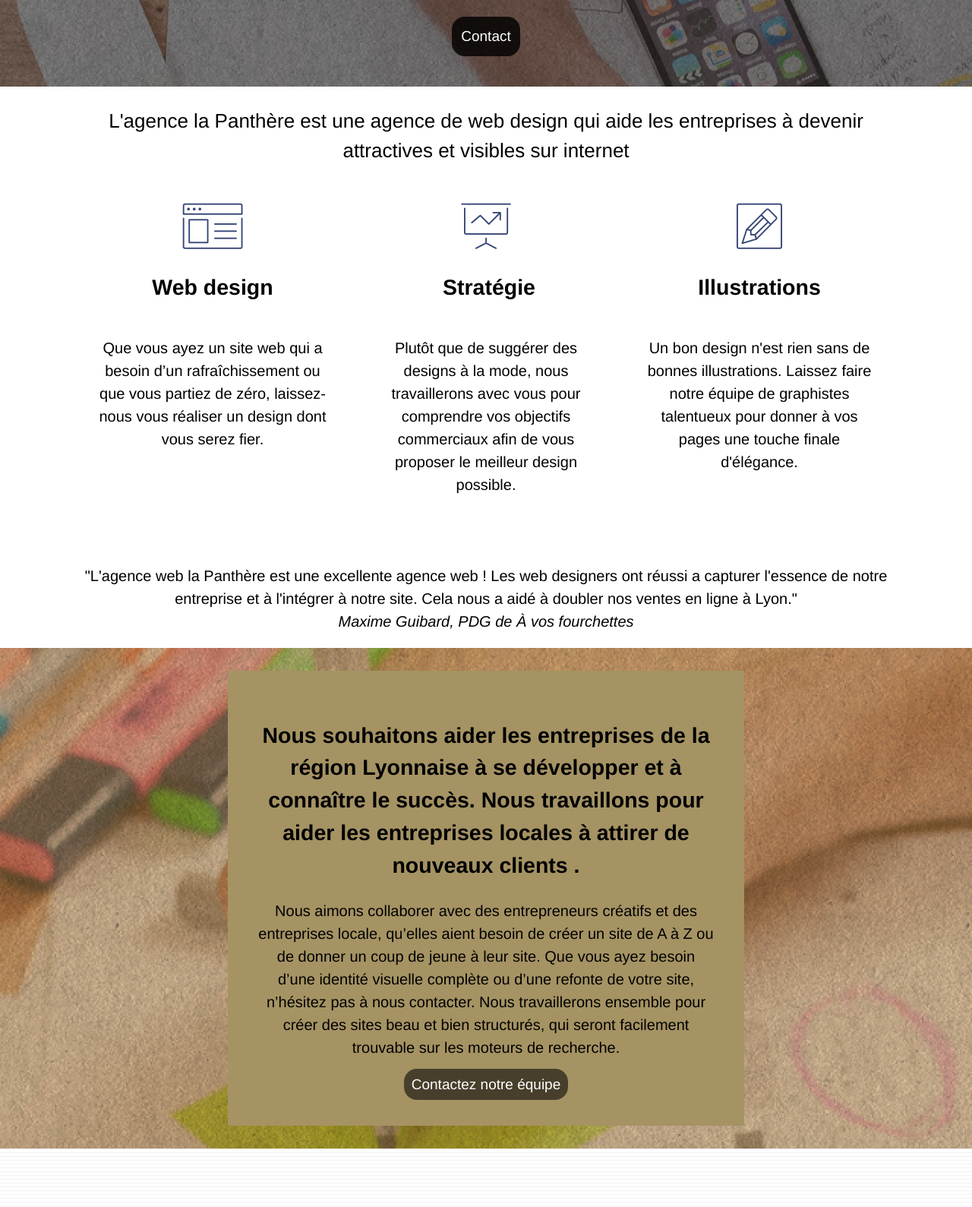
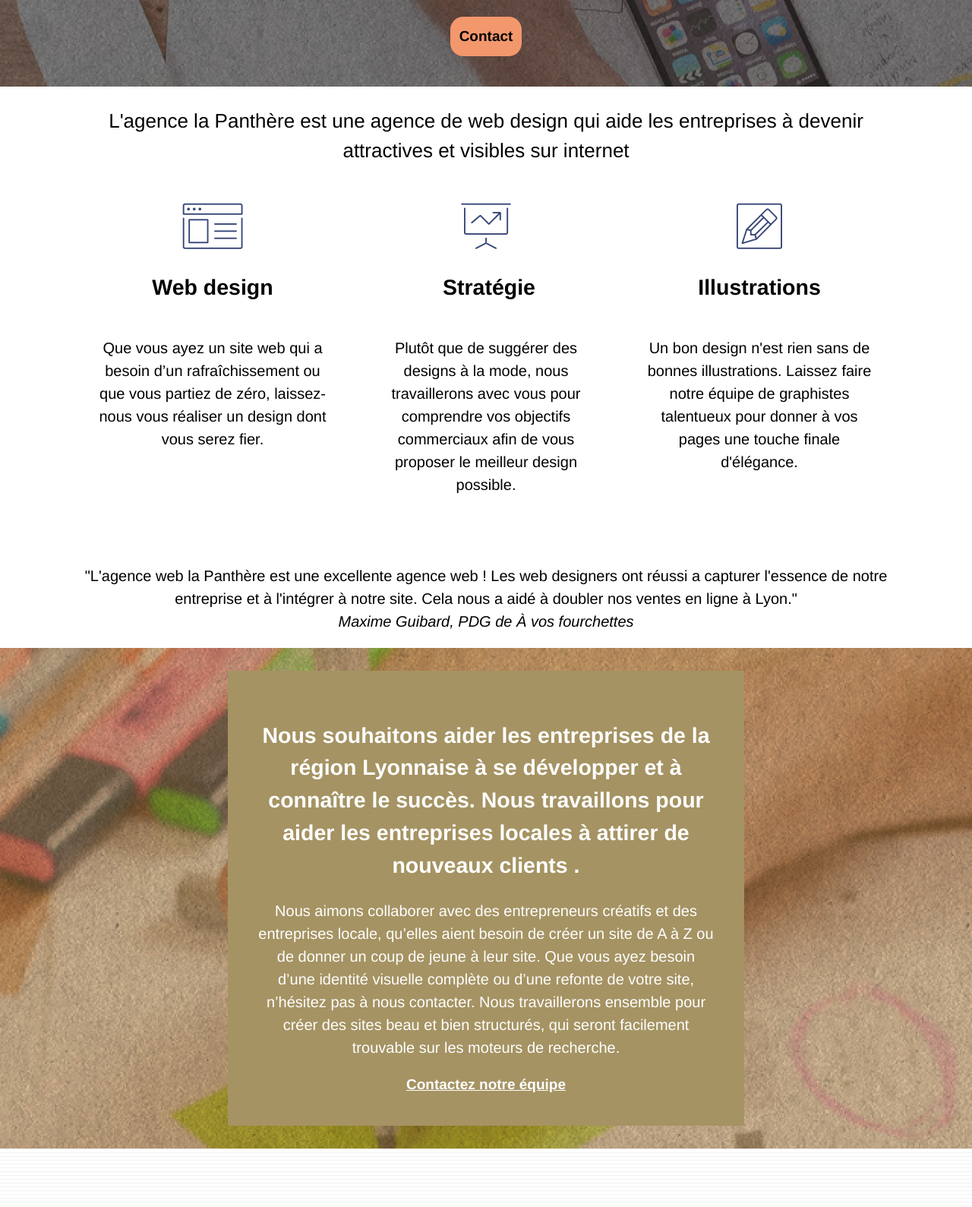
Before and after one commit to QuentinGalloisDev/P_4, a plain HTML site: page index.html in a window 1280 px wide. Shown: the part 338-1927 px from the top of the page at 76% size. Drawn offline with Linux system fonts and the light colour scheme.

Commit message:
Rapprochement de la maquette

```diff
--- a/style.css
+++ b/style.css
@@ -61,14 +61,14 @@ div > div:nth-child(2) > div > img {
   height: 100%;
 }
 .bg-banniere h1 {
-  background-color: rgba(165, 147, 99, 0.5);
   padding: 4px;
 }
 .bg-banniere a {
-  background-color: #000000cf;
+  font-weight: 600;
   padding: 12px;
   border-radius: 17px;
-  color: #fff;
+  color: #000;
+  background-color: #f3976c;
   font-size: 19px;
   margin-bottom: 10px;
 }
@@ -193,10 +193,11 @@ div > div:nth-child(2) > div > img {
 }
 
 .contact {
-  background-color: #00000091;
+  text-decoration: underline;
+  font-weight: 600;
   padding: 10px;
   border-radius: 17px;
-  color: #fff;
+  color: #000;
   font-size: 19px;
 }
 .row p {
@@ -216,6 +217,11 @@ body > div > div:nth-child(4) {
 .texture {
   background-image: url(img/texture-paper.png);
   padding: 30px;
+}
+body > div > div:nth-child(4) p,
+body > div > div:nth-child(4) h2,
+body > div > div:nth-child(4) a {
+  color: #fff;
 }
 
 body > div > div:nth-child(4) > div > div {
@@ -271,7 +277,7 @@ footer {
   display: flex;
   flex-wrap: wrap;
   justify-content: space-around;
-  background-color: #df3602;
+  background-color: #f3976c;
 }
 footer h3 {
   width: 100%;
@@ -288,8 +294,8 @@ footer .links_bottom {
   width: 1000px;
 }
 footer a {
-  font-size: 17px;
-  color: #fff;
+  font-size: 18px;
+  color: #372c2c;
 }
 footer ul {
   margin-bottom: 60px;
```
